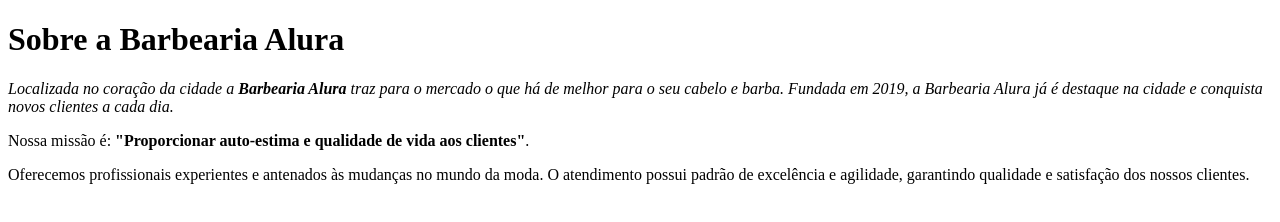
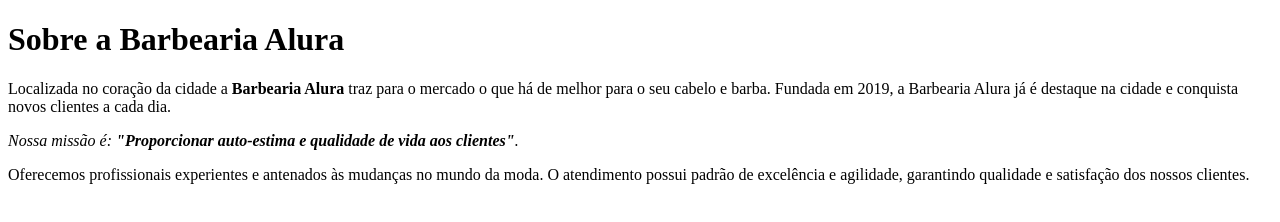
Before and after one commit to victorrafa/html-css-alura-p1, a plain HTML site: page index.html in a window 1280 px wide. Drawn offline with Linux system fonts and the light colour scheme.

Commit message:
Update index.html

```diff
--- a/index.html
+++ b/index.html
@@ -1,9 +1,13 @@
 <!DOCTYPE html>
+<html lang="pt-br">
+    <h1>Sobre a Barbearia Alura</h1>
 
-<h1>Sobre a Barbearia Alura</h1>
+    <p>Localizada no coração da cidade a <strong>Barbearia Alura</strong> traz para o mercado o que há de melhor para o seu cabelo e barba.
+    Fundada em 2019, a Barbearia Alura já é destaque na cidade e conquista novos clientes a cada dia.</p>
 
-<p><em>Localizada no coração da cidade a <strong>Barbearia Alura</strong> traz para o mercado o que há de melhor para o seu cabelo e barba. Fundada em 2019, a Barbearia Alura já é destaque na cidade e conquista novos clientes a cada dia.</em></p>
+    <p><em>Nossa missão é: <strong>"Proporcionar auto-estima e qualidade de vida aos clientes"</strong>.</em></p>
 
-<p>Nossa missão é: <strong>"Proporcionar auto-estima e qualidade de vida aos clientes"</strong>.</p>
+    <p>Oferecemos profissionais experientes e antenados às mudanças no mundo da moda.
+    O atendimento possui padrão de excelência e agilidade, garantindo qualidade e satisfação dos nossos clientes.</p>
 
-<p>Oferecemos profissionais experientes e antenados às mudanças no mundo da moda. O atendimento possui padrão de excelência e agilidade, garantindo qualidade e satisfação dos nossos clientes.</p>
+</html>
```
